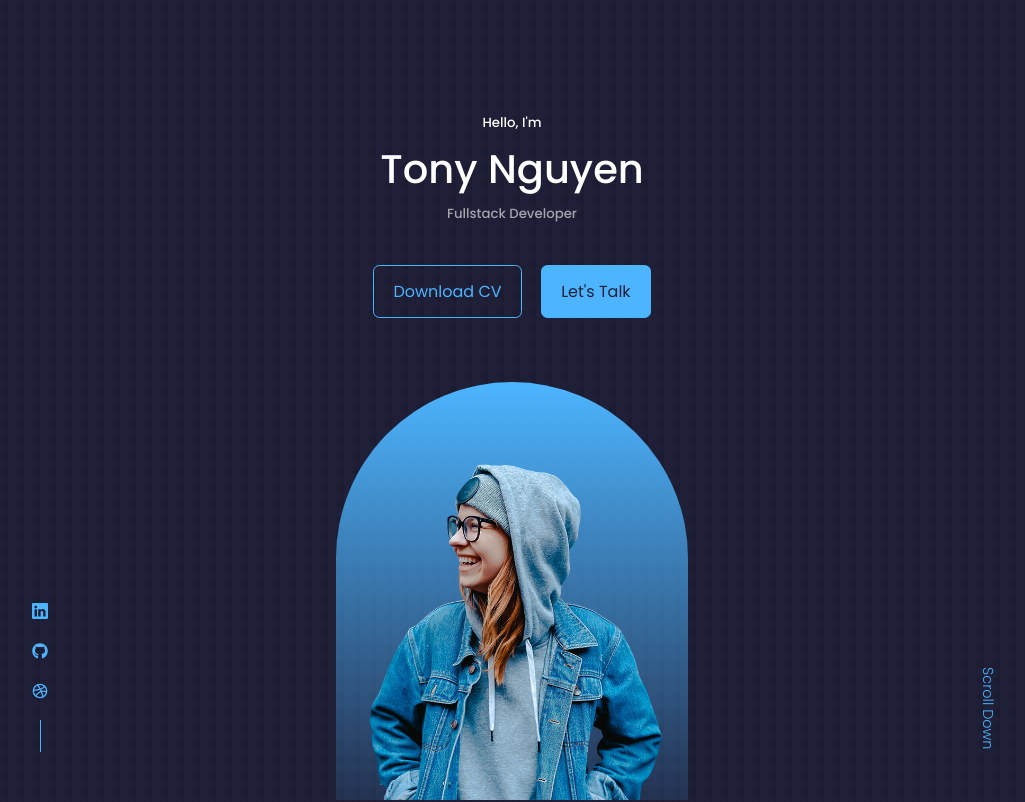
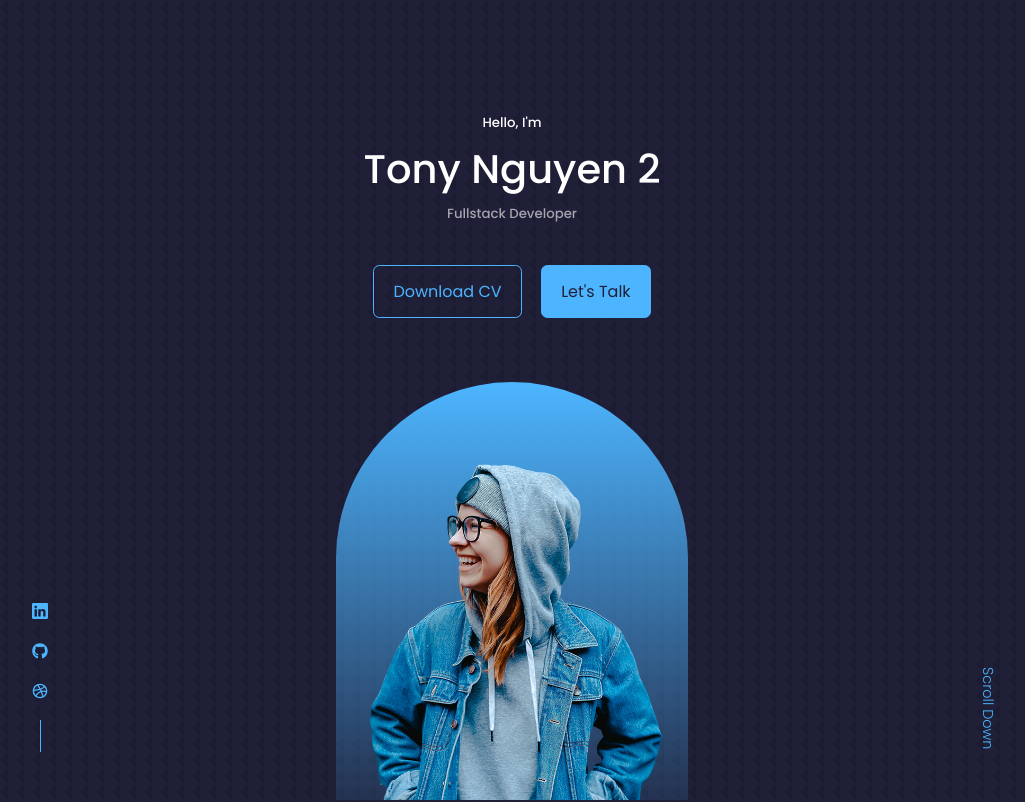
Before and after one commit to toannguyen3105/ytb-react-portfolio, a React (Create React App) app: page / in a window 1280 px wide. Shown: the top 802 px of the page, without its empty margins (128-1153 px from the left). Built offline with nearby package versions, Linux system fonts and the light colour scheme.

Commit message:
Test jenkins

```diff
--- a/src/components/header/Header.jsx
+++ b/src/components/header/Header.jsx
@@ -9,7 +9,7 @@ const Header = () => {
     <header>
       <div className="container header__container">
         <h5>Hello, I'm</h5>
-        <h1>Tony Nguyen</h1>
+        <h1>Tony Nguyen 2</h1>
         <h5 className="text-light">Fullstack Developer</h5>
         <CTA />
         <HeaderSocials />
```
